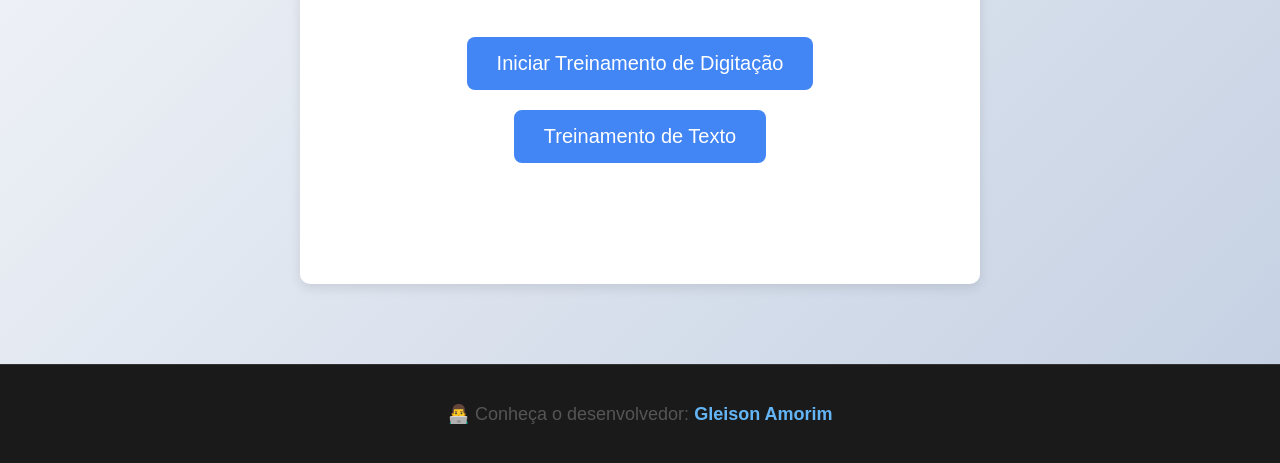
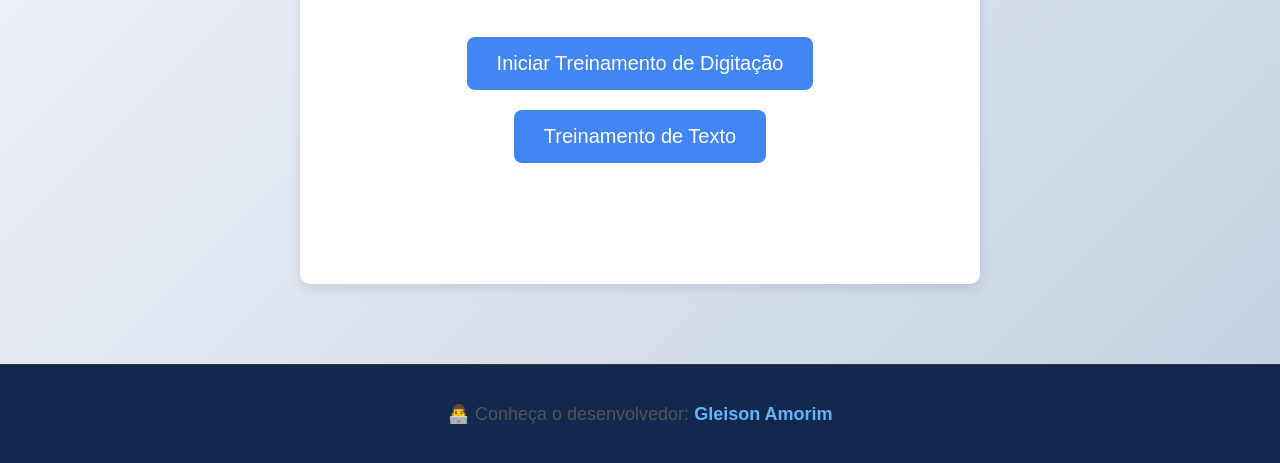
Before and after one commit to GleisonAmorim/digitacao, a plain HTML site: page index.html in a window 1280 px wide. Shown: the part 325-788 px from the top of the page. Drawn offline with Linux system fonts and the light colour scheme.

Commit message:
Update index.html

```diff
--- a/index.html
+++ b/index.html
@@ -80,7 +80,7 @@
             border-top: 1px solid #333;
             text-align: center;
             color: #aaa;
-            background-color: #1A1A1A;
+            background-color: #12284f;
         }
 
         footer a {
```
